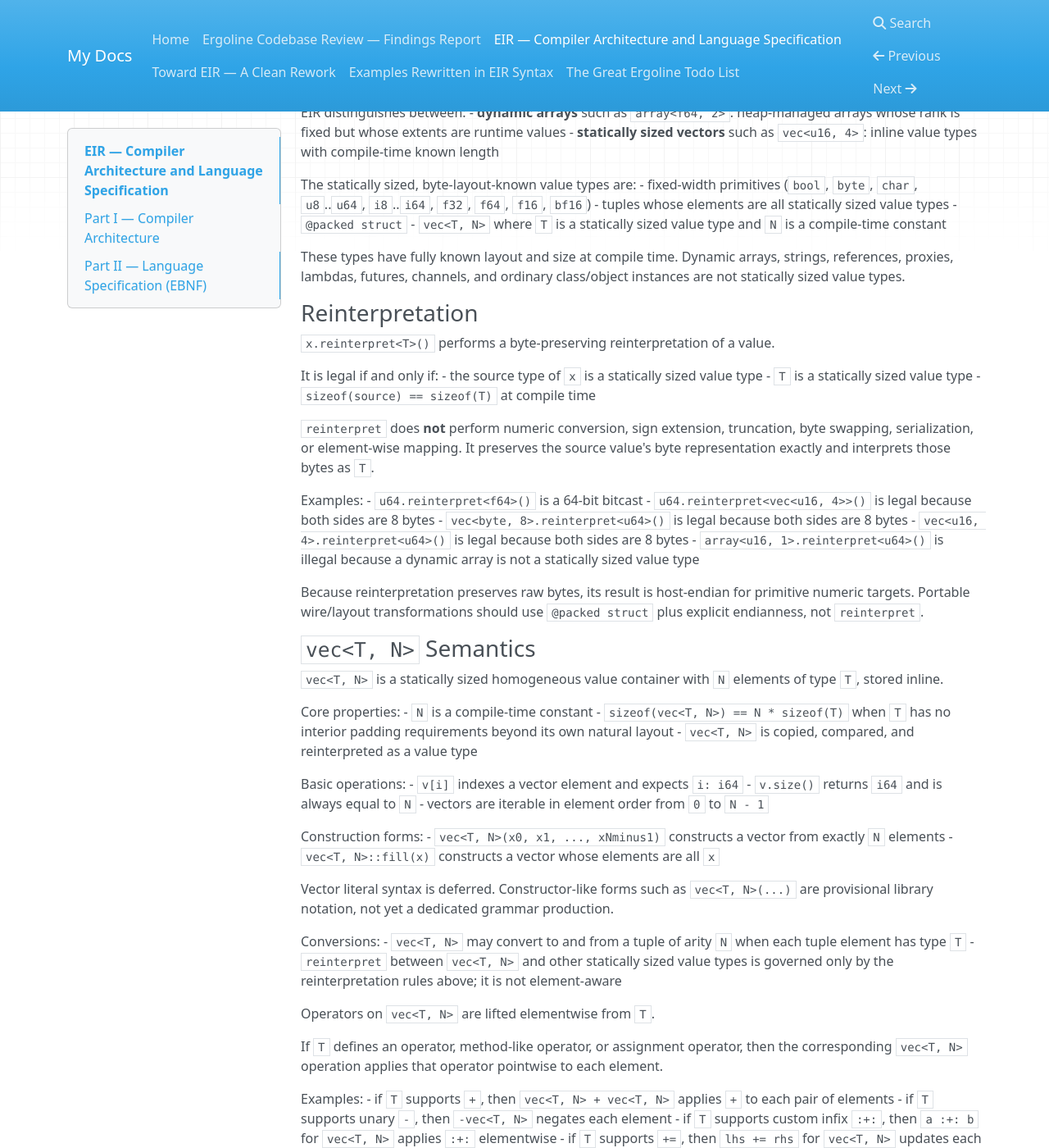
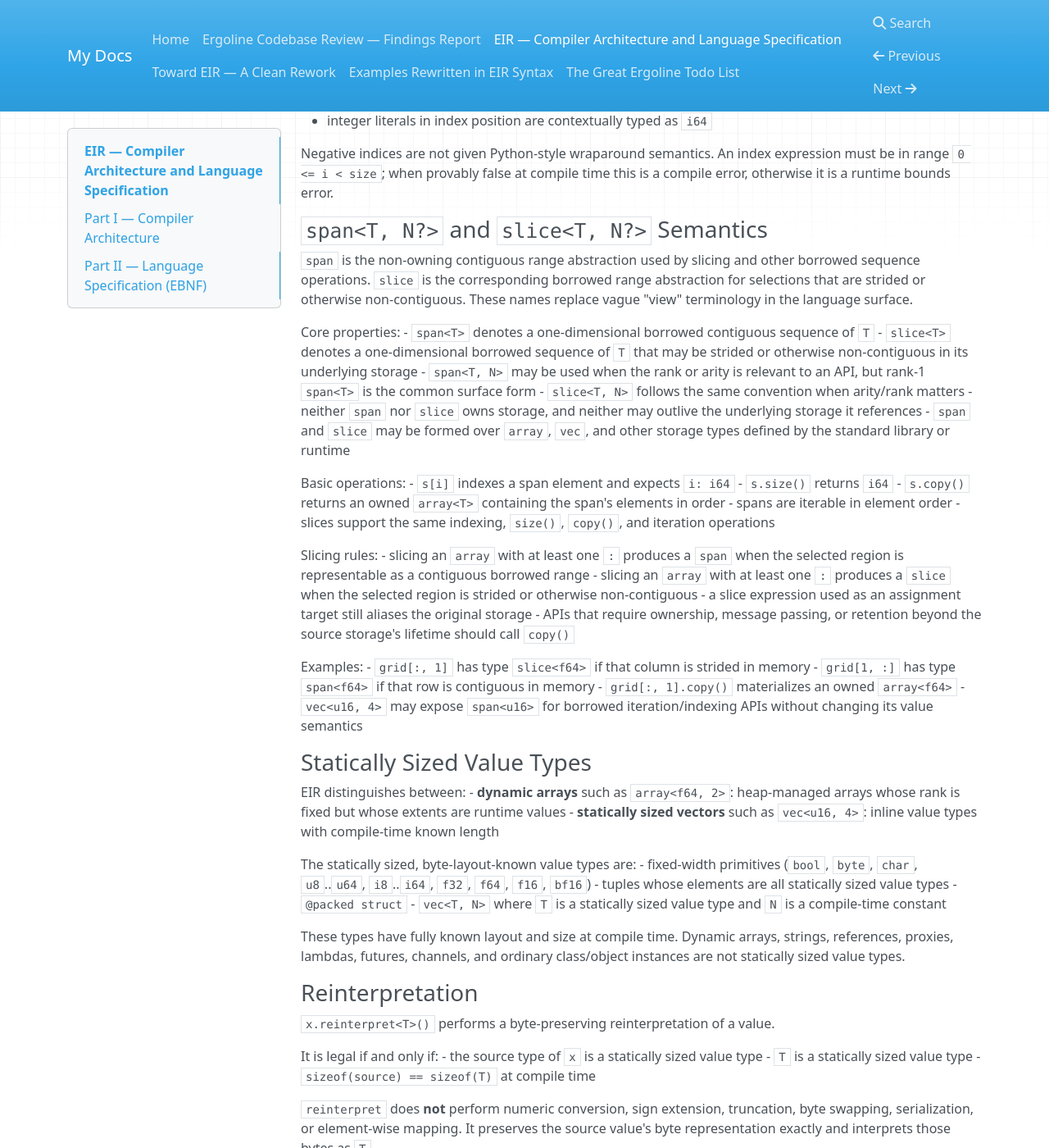
Before and after one commit to jszaday/ergoline, an MkDocs documentation site: the page built from docs/eir-spec.md, in a window 1280 px wide and 1400 px high, scrolled down 20519 px. Shown: the whole window at 82% size. Built offline with MkDocs 1.6.1, drawn with Linux system fonts in a browser that asks for light colours; nearby versions of some CDN libraries; some of the changed text lies outside the part shown.

Commit message:
Clarify slice semantics and example naming

```diff
--- a/docs/eir-spec.md
+++ b/docs/eir-spec.md
@@ -1077,6 +1077,10 @@ Slice semantics:
 - `a[:]` selects the full extent of one axis
 - comma-separated `slice_list` forms such as `a[:, 1]` and `a[i, :]` apply one slice per axis
 - omitted `start`, `step`, or `end` default to the natural bounds and unit stride of that axis
+- slicing never produces an owned container directly
+- contiguous selections produce a `span`
+- strided or otherwise non-contiguous selections produce a `slice`
+- both `span.copy()` and `slice.copy()` materialize owned `array` values from the selected elements
 
 ---
 
@@ -1090,7 +1094,7 @@ lambda_type     ::= tuple_multiply ( '=>' tuple_multiply )?
 
 tuple_multiply  ::= basic_type ( '.*' const_primary_expr )?
 
-basic_type      ::= proxy_type | tuple_type | vec_type
+basic_type      ::= proxy_type | tuple_type | span_type | slice_type | vec_type
 
 proxy_type      ::= type_path proxy_type_suffix?
 
@@ -1102,6 +1106,12 @@ collective_kwd  ::= 'array' [1-9] 'd' | 'nodegroup' | 'group'
 
 tuple_type      ::= '(' type ( ',' type )+ ')'
                   | '(' ')'          (* unit type *)
+
+span_type       ::= 'span' '<' type ( ',' const_expr )? '>'
+                  (* non-owning contiguous slice/span over existing storage *)
+
+slice_type      ::= 'slice' '<' type ( ',' const_expr )? '>'
+                  (* non-owning possibly-strided borrowed range over existing storage *)
 
 vec_type        ::= 'vec' '<' type ',' const_expr '>'
                   (* statically sized homogeneous value vector; length known at compile time *)
@@ -1174,6 +1184,48 @@ The canonical type for indices, sizes, shapes, and loop counters is `i64`.
 Negative indices are not given Python-style wraparound semantics. An index expression must
 be in range `0 <= i < size`; when provably false at compile time this is a compile error,
 otherwise it is a runtime bounds error.
+
+### `span<T, N?>` and `slice<T, N?>` Semantics
+
+`span` is the non-owning contiguous range abstraction used by slicing and other borrowed
+sequence operations. `slice` is the corresponding borrowed range abstraction for selections
+that are strided or otherwise non-contiguous. These names replace vague "view" terminology
+in the language surface.
+
+Core properties:
+- `span<T>` denotes a one-dimensional borrowed contiguous sequence of `T`
+- `slice<T>` denotes a one-dimensional borrowed sequence of `T` that may be strided or
+  otherwise non-contiguous in its underlying storage
+- `span<T, N>` may be used when the rank or arity is relevant to an API, but rank-1
+  `span<T>` is the common surface form
+- `slice<T, N>` follows the same convention when arity/rank matters
+- neither `span` nor `slice` owns storage, and neither may outlive the underlying storage
+  it references
+- `span` and `slice` may be formed over `array`, `vec`, and other storage types defined by
+  the standard library or runtime
+
+Basic operations:
+- `s[i]` indexes a span element and expects `i: i64`
+- `s.size()` returns `i64`
+- `s.copy()` returns an owned `array<T>` containing the span's elements in order
+- spans are iterable in element order
+- slices support the same indexing, `size()`, `copy()`, and iteration operations
+
+Slicing rules:
+- slicing an `array` with at least one `:` produces a `span` when the selected region is
+  representable as a contiguous borrowed range
+- slicing an `array` with at least one `:` produces a `slice` when the selected region is
+  strided or otherwise non-contiguous
+- a slice expression used as an assignment target still aliases the original storage
+- APIs that require ownership, message passing, or retention beyond the source storage's
+  lifetime should call `copy()`
+
+Examples:
+- `grid[:, 1]` has type `slice<f64>` if that column is strided in memory
+- `grid[1, :]` has type `span<f64>` if that row is contiguous in memory
+- `grid[:, 1].copy()` materializes an owned `array<f64>`
+- `vec<u16, 4>` may expose `span<u16>` for borrowed iteration/indexing APIs without
+  changing its value semantics
 
 ### Statically Sized Value Types
 
```
Also changed, not shown: docs/examples-rewritten.md (+23 -22 lines).
